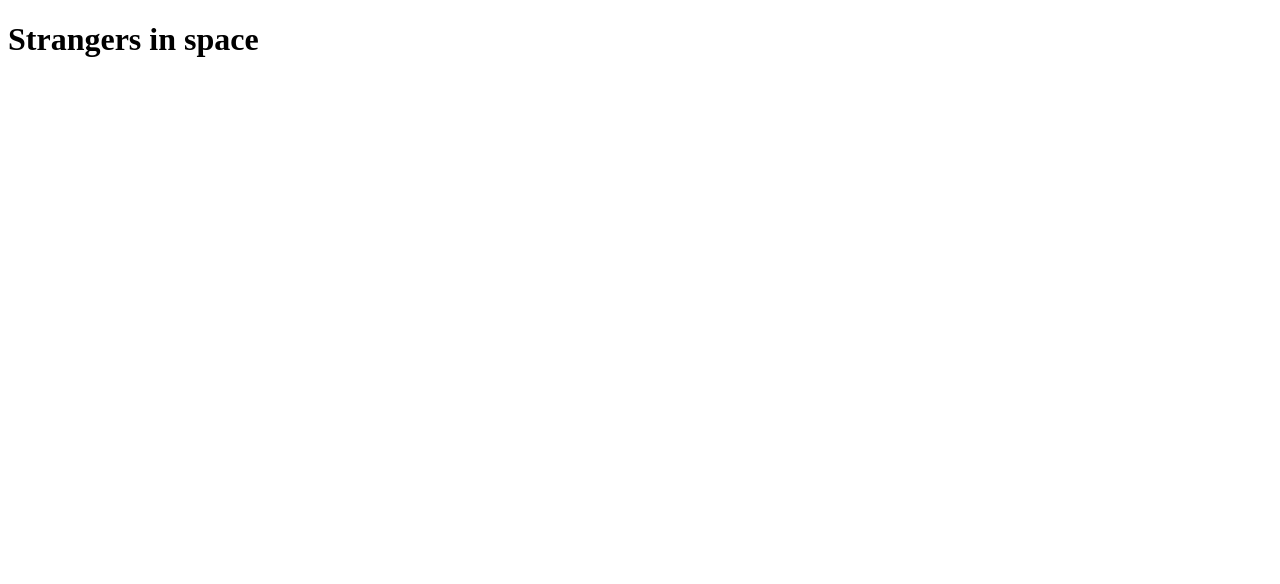
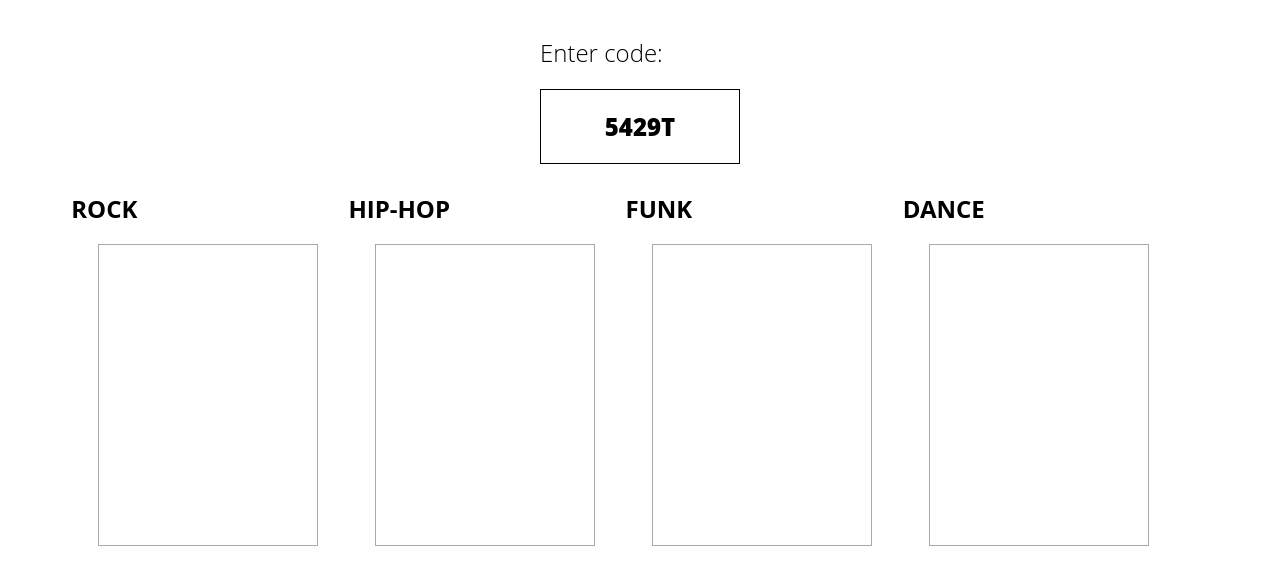
Before and after one commit to charliegerard/strangers-in-space, a website: page public/index.html in a window 1280 px wide. Drawn offline with Linux system fonts and the light colour scheme.

Commit message:
very early stage of the UI

```diff
--- a/public/index.html
+++ b/public/index.html
@@ -6,7 +6,41 @@
     <title>Strangers in space</title>
   </head>
   <body>
-    <h1>Strangers in space</h1>
+    <!-- <h1>Strangers in space</h1> -->
+    <div id="code-box">
+      <h2>Enter code:</h2>
+      <div id="code">
+        <h2>5429T</h2>
+      </div>
+    </div>
+
+    <div id="container">
+      <div class="music-style">
+        <h2>ROCK</h2>
+        <div class="music-block">
+
+        </div>
+      </div>
+      <div class="music-style">
+        <h2>HIP-HOP</h2>
+        <div class="music-block">
+
+        </div>
+      </div>
+      <div class="music-style">
+        <h2>FUNK</h2>
+        <div class="music-block">
+
+        </div>
+      </div>
+      <div class="music-style">
+        <h2>DANCE</h2>
+        <div class="music-block">
+
+        </div>
+      </div>
+    </div>
+
     <script type="text/javascript" src="index.js"></script>
   </body>
 </html>
--- a/public/style.css
+++ b/public/style.css
@@ -0,0 +1,42 @@
+body{
+  font-family: 'Open Sans';
+}
+
+#code-box{
+  display: block;
+  padding: 0.5em 1em;
+  margin: 0 auto;
+  width: 200px;
+}
+
+#code-box h2{
+  font-weight: 200;
+}
+
+#code{
+    border: 1px solid black;
+    text-align: center;
+}
+
+#code h2{
+  font-weight: 800;
+}
+
+#container{
+  display: block;
+  width: 90%;
+  margin: 0 auto;
+}
+
+#container .music-style{
+  width: 24%;
+  display: inline-block;
+}
+
+#container .music-block{
+  width: 80%;
+  display: block;
+  margin: 0 auto;
+  border: 1px solid darkgrey;
+  min-height: 300px;
+}
```
